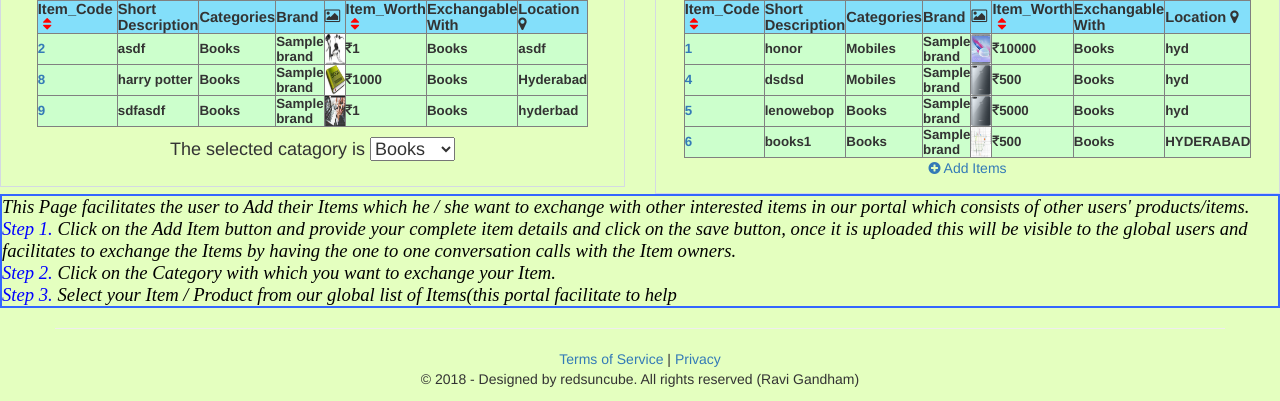
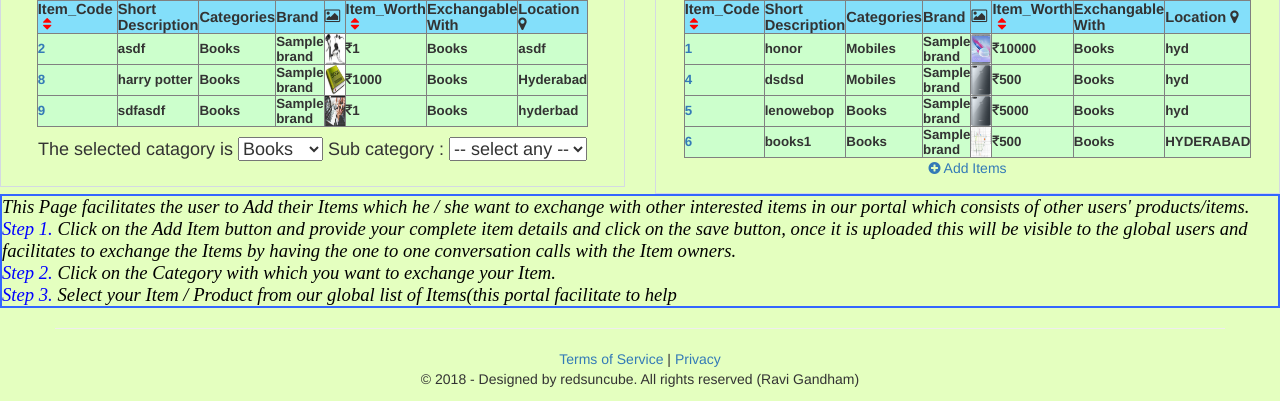
Before and after one commit to santhosh432/rscbk, a Django app: page /myuserdashboard_with_cat/1/ in a window 1280 px wide. Shown: the part 146-547 px from the top of the page. Run offline with Django 3.2, Linux system fonts and the light colour scheme; a user stored in the database is signed in; data comes from the database, SQL or seed files in the repository; tables that the repository leaves empty hold one stand-in row (values such as "Sample post"); some libraries are stand-ins or nearby versions.

Commit message:
sub category issue fixed

```diff
--- a/rscbk/home/views.py
+++ b/rscbk/home/views.py
@@ -36,6 +36,10 @@ from django.core.paginator import Paginator
 def myuserdashboard_with_cat(request,cat_id=None):
     cat = Category.objects.all()
     items_cat = Items.objects.filter(category__id=cat_id).exclude(itemuser=request.user)
+    brand_dict = {}
+    for i in items_cat:
+        brand_dict[i.bnd.id] = i.bnd.brand_name
+
     useritemscount_cat = items_cat.count()
 
     paginator = Paginator(items_cat, 10)
@@ -51,7 +55,41 @@ def myuserdashboard_with_cat(request,cat_id=None):
     paginator1 = Paginator(items, 10)
     page1 = request.GET.get('page', 1)
     items = paginator1.page(page1)
-    return render(request, 'userdashboard.html',{'allcat':cat,'items':items,'useritemscount':useritemscount,'totcount':totcount,'useritemscount_cat':useritemscount_cat,'totcount_cat':totcount_cat,'heading':heading,'items_cat':items_cat})
+    select_value = 0
+    return render(request, 'userdashboard.html',{'brand_dict_all':brand_dict,'select_value':select_value,'brand_dict':brand_dict,'allcat':cat,'items':items,'useritemscount':useritemscount,'totcount':totcount,'useritemscount_cat':useritemscount_cat,'totcount_cat':totcount_cat,'heading':heading,'items_cat':items_cat})
+
+
+@login_required
+def myuserdashboard_with_cat_bnd(request,cat_id=None,bnd_id=None):
+    cat = Category.objects.all()
+    items_cat_all = Items.objects.filter(category__id=cat_id).exclude(itemuser=request.user)
+    items_cat = Items.objects.filter(category__id=cat_id,bnd__id=bnd_id).exclude(itemuser=request.user)
+    brand_dict_all = {}
+    brand_dict = {}
+    for i in items_cat_all:
+        brand_dict_all[i.bnd.id] = i.bnd.brand_name
+    for i in items_cat:
+        brand_dict[i.bnd.id] = i.bnd.brand_name
+
+    useritemscount_cat = items_cat.count()
+
+    paginator = Paginator(items_cat, 10)
+    page = request.GET.get('pagee', 1)
+    items_cat = paginator.page(page)
+
+    items = Items.objects.filter(itemuser=request.user)
+    useritemscount = items.count()
+    totcount = sum([tot.price for tot in items])
+    totcount_cat = sum([tot.price for tot in items_cat])
+
+    heading = "All"
+    paginator1 = Paginator(items, 10)
+    page1 = request.GET.get('page', 1)
+    items = paginator1.page(page1)
+
+    select_value = bnd_id
+    return render(request, 'userdashboard.html',{'select_value':select_value,'brand_dict':brand_dict,'brand_dict_all':brand_dict_all,'allcat':cat,'items':items,'useritemscount':useritemscount,'totcount':totcount,'useritemscount_cat':useritemscount_cat,'totcount_cat':totcount_cat,'heading':heading,'items_cat':items_cat})
+
 
 
 def dashboard(request):
--- a/rscbk/rscbk/urls.py
+++ b/rscbk/rscbk/urls.py
@@ -34,11 +34,14 @@ urlpatterns = [
 
     url(r'myuserdashboard/', myuserdashboard ,name='myuserdashboard'),
     url(r'myuserdashboard_with_cat/(?P<cat_id>\d+)/$', myuserdashboard_with_cat ,name='myuserdashboard_withargument'),
+    url(r'myuserdashboard_with_cat_bnd/(?P<cat_id>\d+)/(?P<bnd_id>\d+)/$', myuserdashboard_with_cat_bnd ,name='myuserdashboard_with_cat_bnd'),
+
 
     url(r'dashboard/',dashboard),
     url(r'additems/',catviews.additems , name='additems'),
     url(r'view_item/(?P<item_id>\d+)/$',catviews.view_item , name='view_item'),
 
+
 ]
 
 urlpatterns += static(settings.MEDIA_URL, document_root=settings.MEDIA_ROOT)
--- a/rscbk/templates/userdashboard.html
+++ b/rscbk/templates/userdashboard.html
@@ -817,6 +817,15 @@ header {
         $("#myTable").tablesorter();
 
         $("#myTable_own").tablesorter();
+
+        var code = {};
+$("select[name='bnd'] > option").each(function () {
+    if(code[this.text]) {
+        $(this).remove();
+    } else {
+        code[this.text] = this.value;
+    }
+});
     }
 );
 </script>
@@ -869,7 +878,8 @@ header {
   </ul>
 {% endif %}
 
-                                   {% for useritems in items_cat %}    {% if forloop.first %}
+                                   {% for useritems in items_cat %}
+                                   {% if forloop.first %}
 
                                    <h4>The selected catagory is
 
@@ -883,10 +893,58 @@ header {
                                        <option value="{% url 'myuserdashboard_withargument' category.id %}">{{category}}</option>
                                         {%endif%}
                                        {% endfor %}
-                                   </select></h4>    {%endif%}
+                                   </select> Sub category :
+
+
+
+                                    <select  class='on' name="bnd" onchange="window.location.href=this.value;">
+
+                                    {% for category in allcat %}
+
+                                           {% if useritems.category == category %}
+
+                                                {% if select_value == 0 %}
+                                                        <option selected >-- select any --</option>
+                                                        {% for k,v in brand_dict.items%}
+                                                        <option value="{% url 'myuserdashboard_with_cat_bnd' category.id k %}">{{v}}</option>
+                                                        {%endfor%}
+                                                         {% for k,v in brand_dict_all.items%}
+
+                                                       <option value="{% url 'myuserdashboard_with_cat_bnd' category.id k %}">{{v}}</option>
+                                                       {%endfor%}
+                                                {% else %}
+                                                      {% for k,v in brand_dict.items%}
+
+                                                           {% if select_value == k %}
+
+                                                           <option selected value="{% url 'myuserdashboard_with_cat_bnd' category.id k %}">{{v}}</option>
+                                                           {%else%}
+                                                           <option value="{% url 'myuserdashboard_with_cat_bnd' category.id k %}">{{v}}</option>
+                                                           {%endif%}
+
+                                                      {%endfor%}
+                                                       {% for k,v in brand_dict_all.items%}
+
+
+                                                       <option value="{% url 'myuserdashboard_with_cat_bnd' category.id k %}">{{v}}</option>
+                                                   {%endfor%}
+                                                {% endif %}
+
+
+                                        {% endif %}
+
+                                    {% endfor %}
+                                   </select>
+
+                                   </h4>
+
+
+                                   {%endif%}
 
                                    {% endfor %}
-                                  {% endif %}</center>
+                                  {% endif %}
+
+                                  </center>
                            </div>
                         </div>
                         <div style=" background-color: E4FFBF;" class="col-md-6 col-sm-6 col-xs-12 gutter">
```
Also changed, not shown: rscbk/templates/item_details.html (+12 -1 lines).
